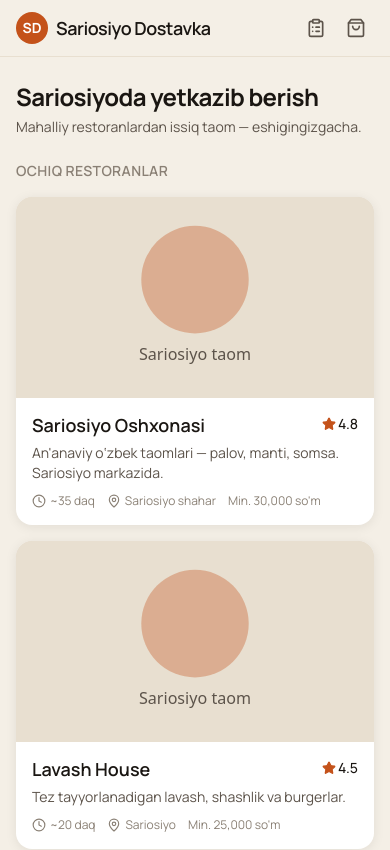
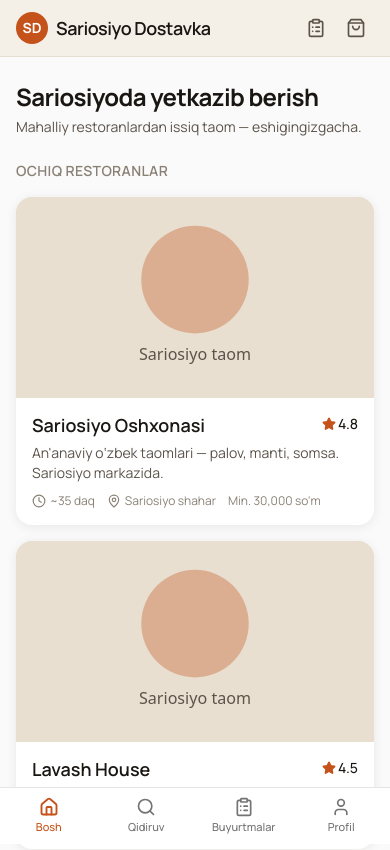
Before and after one commit to reyzorde/sariosiyo-customer, a Next.js app: page / in a window 390 px wide. Shown: the top 850 px of the page. Built offline with nearby package versions, Linux system fonts and the light colour scheme.

Commit message:
redesign: real delivery-app shell — header, bottom nav, cart bar, logo, address

```diff
--- a/src/app/globals.css
+++ b/src/app/globals.css
@@ -3,7 +3,7 @@
 @tailwind utilities;
 
 :root {
-  --background: #f4efe6;
+  --background: #fafafa;
   --foreground: #1a1612;
 }
 
@@ -18,8 +18,12 @@ body {
 }
 
 @layer utilities {
-  .text-balance {
-    text-wrap: balance;
+  .scrollbar-none {
+    -ms-overflow-style: none;
+    scrollbar-width: none;
+  }
+  .scrollbar-none::-webkit-scrollbar {
+    display: none;
   }
 }
 
--- a/src/app/layout.tsx
+++ b/src/app/layout.tsx
@@ -1,6 +1,8 @@
 import type { Metadata, Viewport } from "next";
 import { Manrope } from "next/font/google";
 import { Header } from "@/components/header";
+import { BottomNav } from "@/components/bottom-nav";
+import { CartBar } from "@/components/cart-bar";
 import "./globals.css";
 
 const manrope = Manrope({
@@ -11,12 +13,12 @@ const manrope = Manrope({
 
 export const metadata: Metadata = {
   title: {
-    default: "Sariosiyo Dostavka",
-    template: "%s · Sariosiyo Dostavka",
+    default: "Sarigo",
+    template: "%s · Sarigo",
   },
   description:
-    "Sariosiyo shahrida oziq-ovqat yetkazib berish — mahalliy restoranlardan uyga.",
-  applicationName: "Sariosiyo Dostavka",
+    "Sariosiyoda oziq-ovqat yetkazib berish — mahalliy restoranlardan uyga.",
+  applicationName: "Sarigo",
 };
 
 export const viewport: Viewport = {
@@ -24,6 +26,7 @@ export const viewport: Viewport = {
   width: "device-width",
   initialScale: 1,
   maximumScale: 1,
+  viewportFit: "cover",
 };
 
 export default function RootLayout({
@@ -33,11 +36,11 @@ export default function RootLayout({
 }>) {
   return (
     <html lang="uz" className={manrope.variable}>
-      <body className="font-sans antialiased">
-        <div className="mx-auto min-h-dvh max-w-lg bg-cream">
-          <Header />
-          <main className="pb-24">{children}</main>
-        </div>
+      <body className="min-h-dvh bg-neutral-50 font-sans text-ink antialiased">
+        <Header />
+        <main className="pb-28 md:pb-16">{children}</main>
+        <CartBar />
+        <BottomNav />
       </body>
     </html>
   );
--- /dev/null
+++ b/src/components/bottom-nav.tsx
@@ -0,0 +1,49 @@
+"use client";
+
+import Link from "next/link";
+import { usePathname } from "next/navigation";
+import { Home, Search, ClipboardList, User } from "lucide-react";
+import clsx from "clsx";
+
+const items = [
+  { href: "/", label: "Bosh", icon: Home },
+  { href: "/search", label: "Qidiruv", icon: Search },
+  { href: "/orders", label: "Buyurtmalar", icon: ClipboardList },
+  { href: "/profile", label: "Profil", icon: User },
+];
+
+export function BottomNav() {
+  const pathname = usePathname();
+
+  return (
+    <nav
+      className="fixed bottom-0 left-0 right-0 z-50 border-t border-neutral-200 bg-white pb-[env(safe-area-inset-bottom)] md:hidden"
+      aria-label="Asosiy navigatsiya"
+    >
+      <div className="mx-auto flex h-14 max-w-lg items-stretch justify-around">
+        {items.map(({ href, label, icon: Icon }) => {
+          const active =
+            href === "/"
+              ? pathname === "/"
+              : pathname === href || pathname.startsWith(href + "/");
+          return (
+            <Link
+              key={href}
+              href={href}
+              className={clsx(
+                "flex min-w-[64px] flex-col items-center justify-center gap-0.5 text-[11px] font-medium transition",
+                active ? "text-paprika" : "text-neutral-500 hover:text-ink"
+              )}
+            >
+              <Icon
+                className={clsx("h-5 w-5", active && "stroke-[2.25]")}
+                aria-hidden
+              />
+              {label}
+            </Link>
+          );
+        })}
+      </div>
+    </nav>
+  );
+}
--- /dev/null
+++ b/src/components/cart-bar.tsx
@@ -0,0 +1,38 @@
+"use client";
+
+import Link from "next/link";
+import { usePathname } from "next/navigation";
+import { ShoppingBag } from "lucide-react";
+import { useCart } from "@/lib/cart-store";
+import { formatSom } from "@/lib/money";
+
+export function CartBar() {
+  const pathname = usePathname();
+  const count = useCart((s) => s.itemCount());
+  const subtotal = useCart((s) => s.subtotalTiyin());
+
+  if (count === 0) return null;
+  if (pathname.startsWith("/cart") || pathname.startsWith("/checkout")) {
+    return null;
+  }
+
+  return (
+    <div className="fixed bottom-[3.5rem] left-0 right-0 z-40 px-3 pb-[env(safe-area-inset-bottom)] md:bottom-4 md:left-auto md:right-4 md:w-auto md:max-w-sm md:px-0">
+      <Link
+        href="/cart"
+        className="mx-auto flex max-w-lg items-center justify-between gap-3 rounded-2xl bg-paprika px-4 py-3 text-white shadow-elevated transition active:scale-[0.98] md:mx-0"
+      >
+        <span className="flex items-center gap-2">
+          <span className="flex h-7 w-7 items-center justify-center rounded-full bg-white/20 text-sm font-bold">
+            {count}
+          </span>
+          <span className="text-sm font-semibold">Savat</span>
+        </span>
+        <span className="flex items-center gap-2 text-sm font-bold">
+          {formatSom(subtotal)}
+          <ShoppingBag className="h-4 w-4 opacity-90" aria-hidden />
+        </span>
+      </Link>
+    </div>
+  );
+}
--- /dev/null
+++ b/src/components/logo.tsx
@@ -0,0 +1,52 @@
+"use client";
+
+import { useState } from "react";
+import Link from "next/link";
+
+/** Official Sarigo logo from /public/logo.png or /public/logo.svg. */
+export function Logo({
+  className = "",
+  showText = true,
+  href = "/",
+}: {
+  className?: string;
+  showText?: boolean;
+  href?: string;
+}) {
+  const [failed, setFailed] = useState(false);
+
+  return (
+    <Link href={href} className={`flex items-center gap-2 shrink-0 ${className}`}>
+      {!failed ? (
+        // eslint-disable-next-line @next/next/no-img-element
+        <img
+          src="/logo.png"
+          alt="Sarigo"
+          width={32}
+          height={32}
+          className="h-8 w-8 object-contain"
+          onError={(e) => {
+            const el = e.currentTarget;
+            if (el.src.endsWith("logo.png")) {
+              el.src = "/logo.svg";
+            } else {
+              setFailed(true);
+            }
+          }}
+        />
+      ) : (
+        <span
+          className="flex h-8 w-8 items-center justify-center rounded-lg bg-paprika text-xs font-bold text-white"
+          aria-hidden
+        >
+          S
+        </span>
+      )}
+      {showText && (
+        <span className="text-[17px] font-bold tracking-tight text-ink">
+          Sarigo
+        </span>
+      )}
+    </Link>
+  );
+}
```
Also changed, not shown: src/lib/address-store.ts (added, +19 -0 lines), src/lib/categories.ts (added, +11 -0 lines), public/logo.svg (added).
